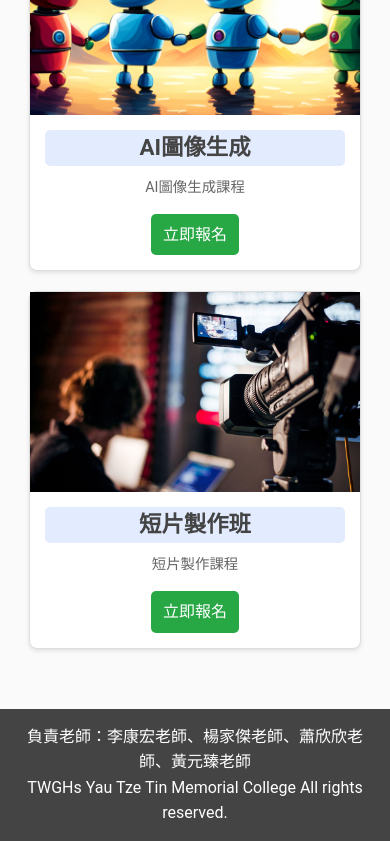
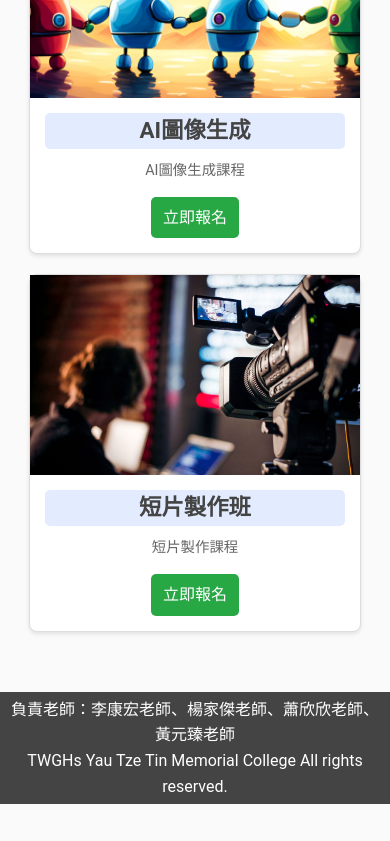
Before and after one commit to bigbigshop/steamclub, a plain HTML site: page index.html in a window 390 px wide. Shown: the part 957-1798 px from the top of the page. After the commit the page ends 1761 px from the top, so only its background shows below. Drawn offline with Linux system fonts and the light colour scheme.

Commit message:
Update index.html

```diff
--- a/index.html
+++ b/index.html
@@ -138,7 +138,7 @@
 
         @media (max-width: 480px) {
             header, footer {
-                padding: 15px; /* Reduce padding for smaller screens */
+                padding: 5px; /* Reduce padding for smaller screens */
             }
 
             .activity {
```
